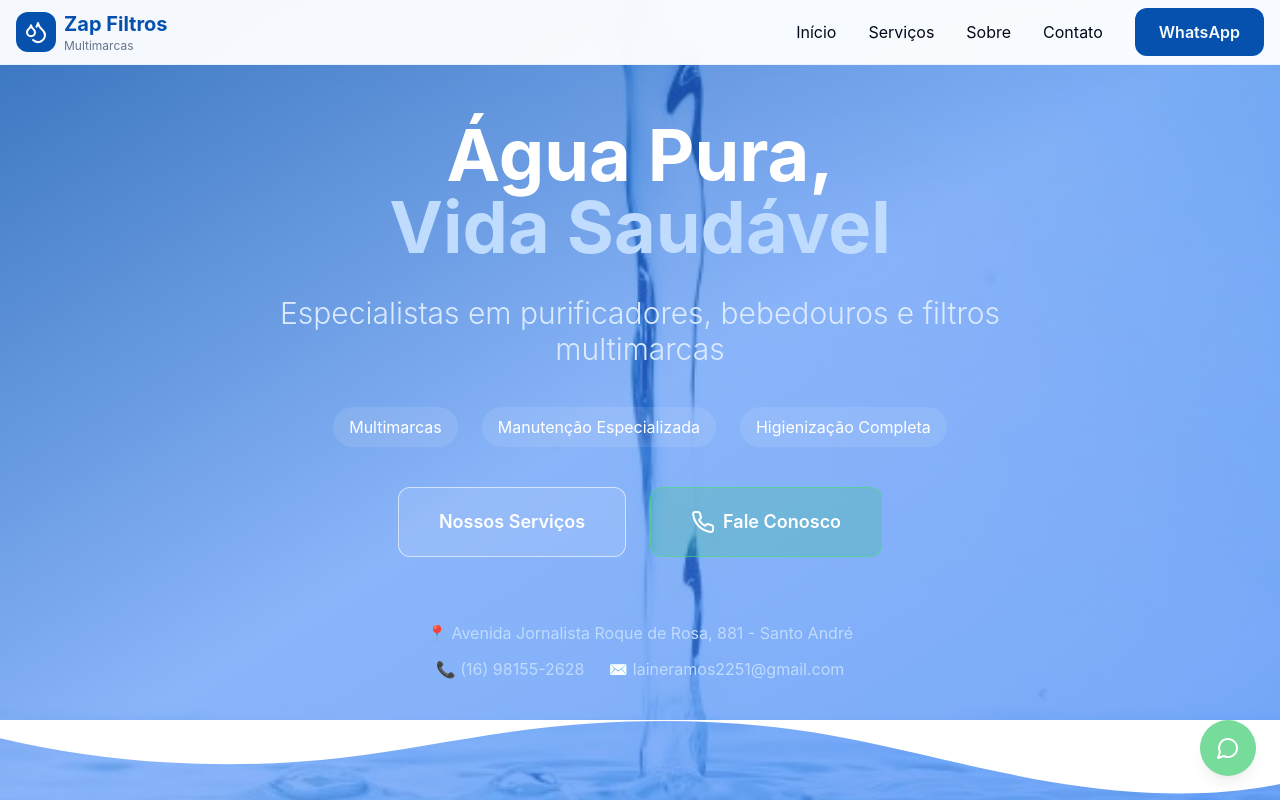
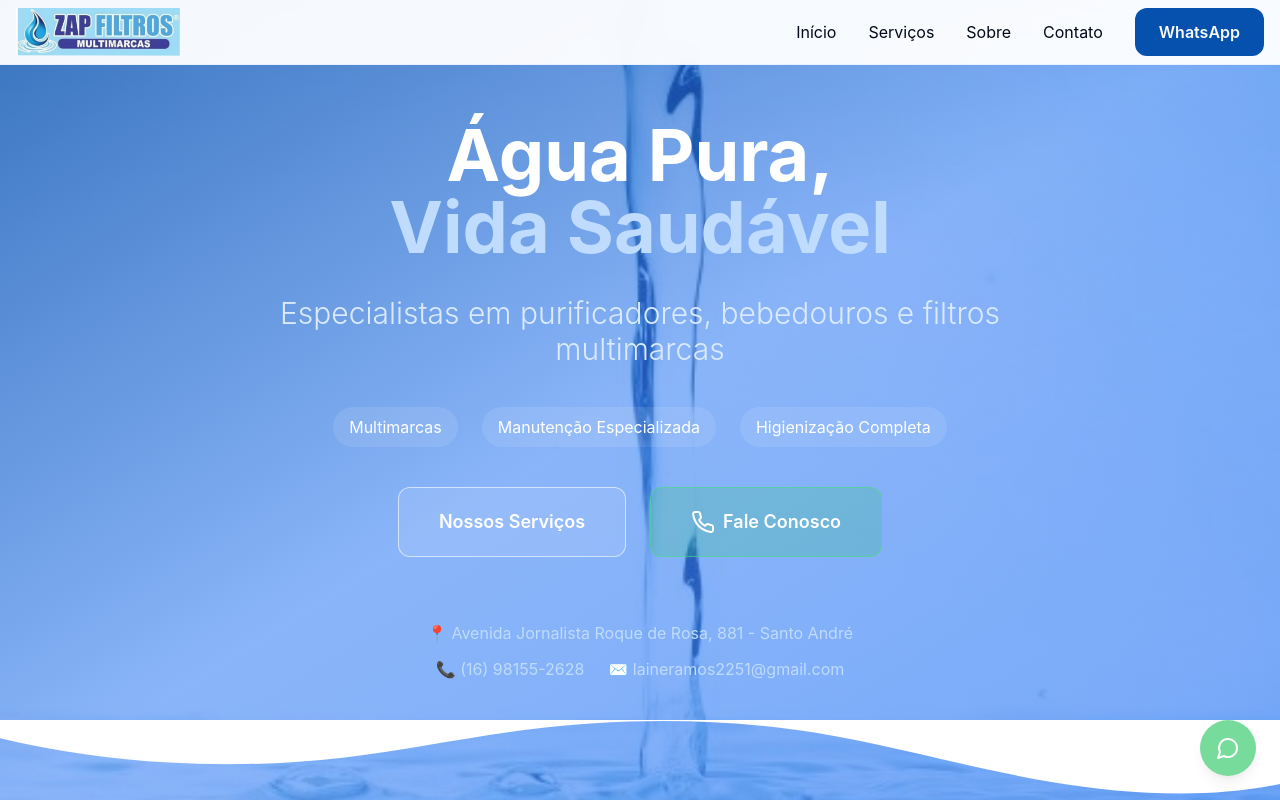
Before and after one commit to DevZipMateus/zap-filters-showcase, a React (Vite) app: page / in a window 1280 px wide. Shown: the top 800 px of the page. Built offline with nearby package versions, Linux system fonts and the light colour scheme.

Commit message:
Add company logo
Add the Zap Filtros logo to the header.

```diff
--- a/src/components/Footer.tsx
+++ b/src/components/Footer.tsx
@@ -1,6 +1,6 @@
 
 import React from 'react';
-import { Droplets, Phone, Mail, MapPin, Instagram, Facebook, Clock } from 'lucide-react';
+import { Phone, Mail, MapPin, Instagram, Facebook, Clock } from 'lucide-react';
 
 const Footer = () => {
   const currentYear = new Date().getFullYear();
@@ -12,14 +12,12 @@ const Footer = () => {
         <div className="grid grid-cols-1 sm:grid-cols-2 lg:grid-cols-4 gap-4 sm:gap-6 md:gap-8">
           {/* Company Info */}
           <div className="lg:col-span-2 sm:pr-4">
-            <div className="flex items-center space-x-2 mb-3 sm:mb-4">
-              <div className="bg-white/20 rounded-lg p-2">
-                <Droplets className="h-4 w-4 sm:h-5 sm:w-5 md:h-6 md:w-6 text-white" />
-              </div>
-              <div>
-                <h1 className="font-bold text-base sm:text-lg md:text-xl">Zap Filtros</h1>
-                <p className="text-xs sm:text-sm text-blue-200">Multimarcas</p>
-              </div>
+            <div className="flex items-center mb-3 sm:mb-4">
+              <img
+                src="/lovable-uploads/788c0055-8be0-451a-9bb9-444b8d9230f6.png"
+                alt="Zap Filtros Multimarcas"
+                className="h-8 w-auto md:h-10"
+              />
             </div>
 
             <p className="text-blue-100 mb-3 sm:mb-4 md:mb-6 max-w-md text-xs sm:text-sm md:text-base leading-relaxed">
@@ -45,8 +43,8 @@ const Footer = () => {
               <div className="flex items-start space-x-2 sm:space-x-3">
                 <MapPin className="h-3 w-3 sm:h-4 sm:w-4 text-blue-200 mt-0.5 flex-shrink-0" />
                 <div className="text-blue-100 text-xs sm:text-sm md:text-base">
-                  <div className="break-words">Avenida Jornalista Roque de Rosa, 881</div>
-                  <div className="break-words">Santo André</div>
+                  <div className="break-words">Av. Jrn. Roque de Rosa, 881</div>
+                  <div className="break-words">Jardim Paulista, Ibitinga - SP</div>
                 </div>
               </div>
             </div>
--- a/src/components/Header.tsx
+++ b/src/components/Header.tsx
@@ -1,6 +1,6 @@
 
 import React, { useState, useEffect } from 'react';
-import { Menu, X, Droplets } from 'lucide-react';
+import { Menu, X } from 'lucide-react';
 
 const Header = () => {
   const [isScrolled, setIsScrolled] = useState(false);
@@ -27,14 +27,12 @@ const Header = () => {
       <div className="container mx-auto px-4">
         <div className="flex items-center justify-between h-16">
           {/* Logo */}
-          <div className="flex items-center space-x-2">
-            <div className="bg-primary rounded-lg p-2">
-              <Droplets className="h-6 w-6 text-white" />
-            </div>
-            <div>
-              <h1 className="font-bold text-xl text-primary">Zap Filtros</h1>
-              <p className="text-xs text-muted-foreground">Multimarcas</p>
-            </div>
+          <div className="flex items-center">
+            <img
+              src="/lovable-uploads/788c0055-8be0-451a-9bb9-444b8d9230f6.png"
+              alt="Zap Filtros Multimarcas"
+              className="h-10 w-auto md:h-12"
+            />
           </div>
 
           {/* Desktop Navigation */}
```
Also changed, not shown: public/lovable-uploads/788c0055-8be0-451a-9bb9-444b8d9230f6.png (added).
